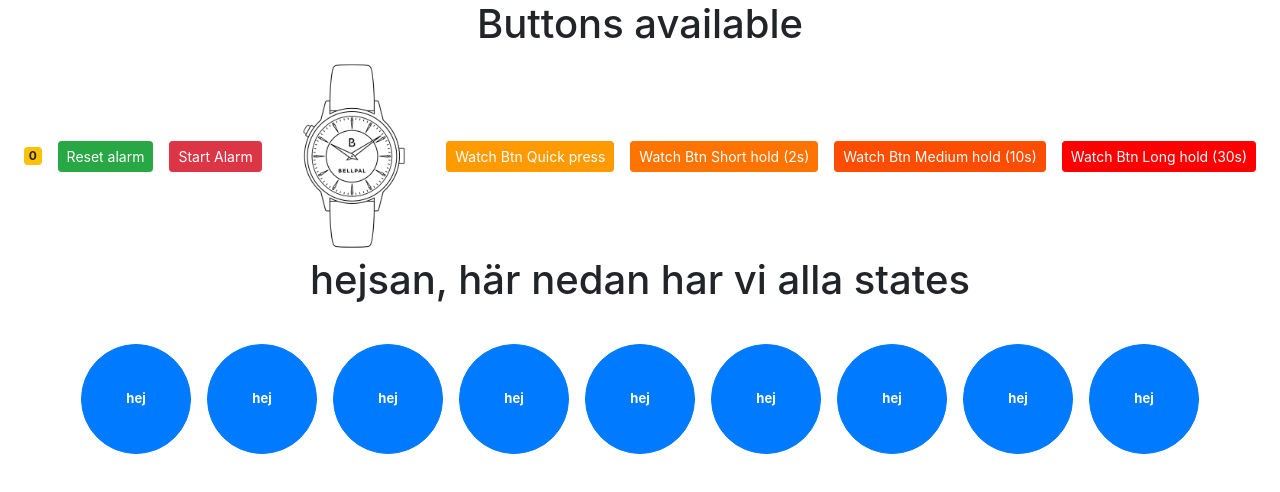
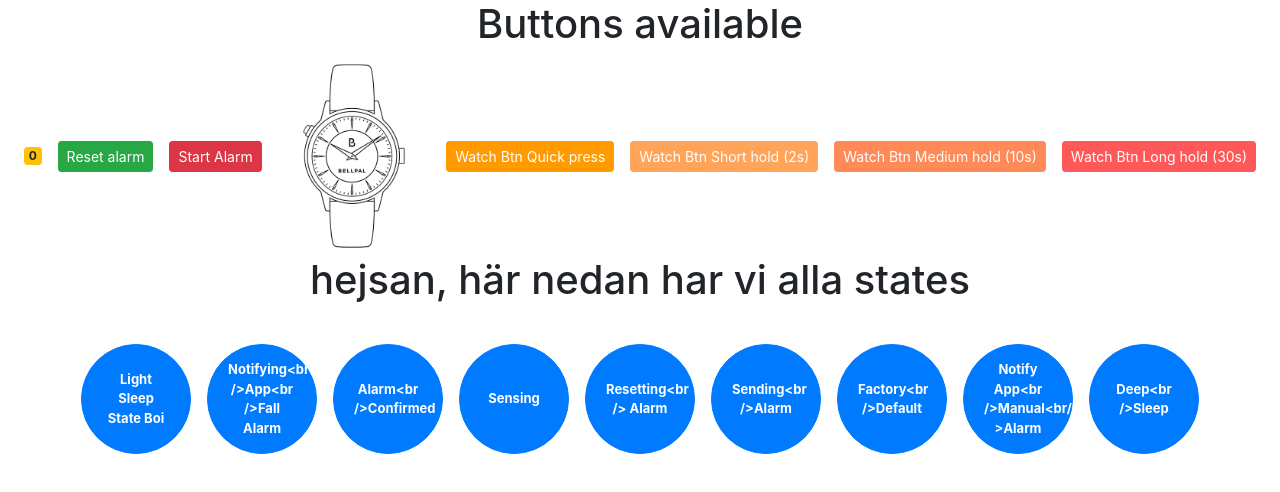
Before and after one commit to duriumm/Bellpal-react-website, a React (Create React App) app: page / in a window 1280 px wide. Shown: the top 492 px of the page. Built offline with nearby package versions, Linux system fonts and the light colour scheme.

Commit message:
Watch long btn switches to deep sleep state. Watch short hold starts alarm. Watch medium hold turns alarm off.

```diff
--- a/src/App.css
+++ b/src/App.css
@@ -14,17 +14,23 @@ img {
   padding: 14px 20px;
   border-radius: 55px;
   font-size: 13px;
+  /* word-break: break-word; // This didnt work either. Word still goes outside circle */
   font-weight: bold;
   text-align: center;
+}
+
+/* This didnt work :( */
+#testing {
+  width: 500;
 }
 
 .btn-Quick-Press {
   /* opacity: 0.2;
   filter: alpha(opacity=20); */
-  background-color: 	#ff9a00 !important;
+  background-color: #ff9a00 !important;
 
   /* background-color: #4caf50 imp !important; */
-  border-color: 	#ff9a00 !important;
+  border-color: #ff9a00 !important;
 }
 
 .btn-Short-Hold {
--- a/src/components/buttonBar.jsx
+++ b/src/components/buttonBar.jsx
@@ -1,4 +1,5 @@
-import React, { useState } from "react";
+import React, { useState, useEffect} from "react";
+import { renderIntoDocument } from "react-dom/test-utils";
 import StateButton from "./stateButton";
 
 const ENUMSTATE = {
@@ -14,88 +15,104 @@ const ENUMSTATE = {
 };
  /// CHECK HERE /// CHECK HERE /// CHECK HERE /// CHECK HERE /// CHECK HERE /// CHECK HERE /// CHECK HERE
 const newArrayInsteadOfMap = [
-  { btnString: "lightSleepStateBtn", textOnBtn: "Light<br />Sleep"}
+  { btnId: "lightSleepStateBtn", textOnBtn: "Light Sleep State Boi"},
+  { btnId: "notifyingAppFallAlarmStateBtn", textOnBtn: "Notifying<br />App<br />Fall Alarm"},
+  { btnId: "alarmConfirmedStateBtn", textOnBtn: "Alarm<br />Confirmed"},
+  { btnId: "sensingStateBtn", textOnBtn: "Sensing"},
+  { btnId: "resettingAlarmStateBtn", textOnBtn: "Resetting<br /> Alarm"},
+  { btnId: "sendingAlarmStateBtn", textOnBtn: "Sending<br />Alarm"},
+  { btnId: "factoryDefaultStateBtn", textOnBtn: "Factory<br />Default"},
+  { btnId: "notifyingAppManualAlarmStateBtn", textOnBtn: "Notify App<br />Manual<br/ >Alarm"},
+  { btnId: "deepSleepStateBtn", textOnBtn: "Deep<br />Sleep"}
+
 ];
- /// CHECK HERE /// CHECK HERE /// CHECK HERE /// CHECK HERE /// CHECK HERE /// CHECK HERE /// CHECK HERE
-const buttonMap = new Map([
-  ["lightSleepStateBtn", "Light<br />Sleep"],
-  ["notifyingAppFallAlarmStateBtn", "Notifying<br />App<br />Fall Alarm"],
-  ["alarmConfirmedStateBtn", "Alarm<br />Confirmed"],
-  ["sensingStateBtn", "Sensing"],
-  ["resettingAlarmStateBtn", "Resetting<br /> Alarm"],
-  ["sendingAlarmStateBtn", "Sending<br />Alarm"],
-  ["factoryDefaultStateBtn", "Factory<br />Default"],
-  ["notifyingAppManualAlarmStateBtn", "Notify App<br />Manual<br/ >Alarm"],
-  ["deepSleepStateBtn", "Deep<br />Sleep"]
-])
+
 
 const ButtonBar = () => {
-  // FRÅGA MUSTAFA
-  // Skapar jag upp en ny Enumstate här varje re-render?
-  // jag borde ha denna nere i min useState(); eller hur?
-  // FRÅGA MUSTAFA
-  // const ENUMSTATE = {
-  //   SENSING_STATE: "SENSING_STATE",                                       // 0
-  //   LIGHT_SLEEP_STATE: "LIGHT_SLEEP_STATE",                               // 1
-  //   NOTIFYING_APP_FALL_ALARM_STATE: "NOTIFYING_APP_FALL_ALARM_STATE",     // 2
-  //   NOTIFYING_APP_MANUAL_ALARM_STATE: "NOTIFYING_APP_MANUAL_ALARM_STATE", // 3
-  //   SENDING_ALARM_STATE: "SENDING_ALARM_STATE",                           // 4
-  //   ALARM_CONFIRMED_STATE: "ALARM_CONFIRMED_STATE",                       // 5
-  //   RESETTING_ALARM_STATE: "RESETTING_ALARM_STATE",                       // 6
-  //   FACTORY_DEFAULT_STATE: "FACTORY_DEFAULT_STATE",                       // 7
-  //   DEEP_SLEEP_STATE: "DEEP_SLEEP_STATE",                                 // 8
-  // };
 
   const [counter, setCounter] = useState(0);
   const [alarmed, setAlarmed] = useState(false);
   const [intervalId, setIntervalId] = useState(null);
   const [currentState, setCurrentState] = useState(ENUMSTATE.DEEP_SLEEP_STATE); // Sätts denna på varje re-render
-  const [listOfButtons, setListOfButtons] = useState([
-    "lightSleepStateBtn",
-    "notifyingAppFallAlarmStateBtn",
-    "alarmConfirmedStateBtn",
-    "sensingStateBtn",
-    "resettingAlarmStateBtn",
-    "sendingAlarmStateBtn",
-    "factoryDefaultStateBtn",
-    "notifyingAppManualAlarmStateBtn",
-    "deepSleepStateBtn"
-    // FIXA DESSA SOM dict(map) MED LINE BREAK TEXTEN
-  ]);
   const [previousButton, setPreviousButton] = useState(null);
 
   const changeOpacityAndStateOnClick = (buttonInputId) => {
-    if (previousButton != null) {
-      document.getElementById(previousButton).style.opacity = 1.0; // Sätter förra knappens opacity till 1.0 för att markera EJ vald (MUTATION!?)
-    }
+    if (previousButton != null) { document.getElementById(previousButton).style.opacity = 1.0; } // Sätter förra knappens opacity till 1.0 för att markera EJ vald (MUTATION!?)}
     document.getElementById(buttonInputId).style.opacity = 0.5; // Sätter nuvarande knapp till 0.5 för att markera att den är val (MUTATION!?)
-
     setPreviousButton(buttonInputId); // Sätter nuvarande knapp till previous button för att kunna access den senare
 
-    if (buttonInputId === "lightSleepStateBtn") {
-      setCurrentState(ENUMSTATE.LIGHT_SLEEP_STATE);
-    } else if (buttonInputId === "notifyingAppFallAlarmStateBtn") {
-      setCurrentState(ENUMSTATE.NOTIFYING_APP_FALL_ALARM_STATE);
-    } else if (buttonInputId === "alarmConfirmedStateBtn") {
-      setCurrentState(ENUMSTATE.ALARM_CONFIRMED_STATE);
-    } else if (buttonInputId === "sensingStateBtn") {
-      setCurrentState(ENUMSTATE.SENSING_STATE);
-    } else if (buttonInputId === "resettingAlarmStateBtn") {
-      setCurrentState(ENUMSTATE.RESETTING_ALARM_STATE);
-    } else if (buttonInputId === "sendingAlarmStateBtn") {
-      setCurrentState(ENUMSTATE.SENDING_ALARM_STATE);
-    } else if (buttonInputId === "factoryDefaultStateBtn") {
-      setCurrentState(ENUMSTATE.FACTORY_DEFAULT_STATE);
-    } else if (buttonInputId === "notifyingAppManualAlarmStateBtn") {
-      setCurrentState(ENUMSTATE.NOTIFYING_APP_MANUAL_ALARM_STATE);
-    } else if (buttonInputId === "deepSleepStateBtn") {
-      setCurrentState(ENUMSTATE.DEEP_SLEEP_STATE);
-    }
+    // Gör om detta så inputen från varje knapp är sin egen state så behövs bara 1 setCurrentState(stateInput)
+    if      (buttonInputId === "lightSleepStateBtn")             { setCurrentState(ENUMSTATE.LIGHT_SLEEP_STATE);                }
+    else if (buttonInputId === "notifyingAppFallAlarmStateBtn")  { setCurrentState(ENUMSTATE.NOTIFYING_APP_FALL_ALARM_STATE);   }
+    else if (buttonInputId === "alarmConfirmedStateBtn")         { setCurrentState(ENUMSTATE.ALARM_CONFIRMED_STATE);            }
+    else if (buttonInputId === "sensingStateBtn")                { setCurrentState(ENUMSTATE.SENSING_STATE);                    }
+    else if (buttonInputId === "resettingAlarmStateBtn")         { setCurrentState(ENUMSTATE.RESETTING_ALARM_STATE);            }
+    else if (buttonInputId === "sendingAlarmStateBtn")           { setCurrentState(ENUMSTATE.SENDING_ALARM_STATE);              }
+    else if (buttonInputId === "factoryDefaultStateBtn")         { setCurrentState(ENUMSTATE.FACTORY_DEFAULT_STATE);            }
+    else if (buttonInputId === "notifyingAppManualAlarmStateBtn"){ setCurrentState(ENUMSTATE.NOTIFYING_APP_MANUAL_ALARM_STATE); }
+    else if (buttonInputId === "deepSleepStateBtn")              { setCurrentState(ENUMSTATE.DEEP_SLEEP_STATE);                 }
   };
 
-  const changeOpacity = () => {
-    setListOfButtons([]);
-  };
+  // Enable and Disable buttons each time currentState is being changed
+  useEffect(() => {
+    console.log("Current state in useEffect but BEFORE check: "+currentState);
+    if(currentState === ENUMSTATE.DEEP_SLEEP_STATE){
+      enableButton("QuickPress"); // Enters factory default
+      disableButton("ShortHold");
+      disableButton("MediumHold");
+      disableButton("LongHold");
+      // TO-DO - either here or other place. Turn off the alarm.
+    }
+    else if(currentState === ENUMSTATE.FACTORY_DEFAULT_STATE){
+      disableButton("QuickPress");
+      disableButton("ShortHold");
+      disableButton("MediumHold");
+      disableButton("LongHold");
+    }
+    else if(currentState === ENUMSTATE.SENSING_STATE){
+      disableButton("QuickPress");  // Man får grönt ljus men ingen action
+      enableButton("ShortHold");    // Man får grönt ljus och vid 10s trigarr man manual alarm
+      disableButton("MediumHold");  // Man får grönt ljus men ingen action
+      enableButton("LongHold");     // Man får grönt ljus och gör factory reset efter 30s
+    }
+    else if(currentState === ENUMSTATE.LIGHT_SLEEP_STATE){
+      disableButton("QuickPress");  // Man får grönt ljus men ingen action
+      enableButton("ShortHold");    // Man får grönt ljus och vid 10s trigarr man manual alarm
+      disableButton("MediumHold");  // Man får grönt ljus men ingen action
+      enableButton("LongHold");     // Man får grönt ljus och gör factory reset efter 30s
+    }
+    else if(currentState === ENUMSTATE.NOTIFYING_APP_FALL_ALARM_STATE){
+      disableButton("QuickPress");
+      disableButton("ShortHold");
+      enableButton("MediumHold");   // Reset alarm
+      enableButton("LongHold");     // Factory reset watch
+    }
+    else if(currentState === ENUMSTATE.NOTIFYING_APP_MANUAL_ALARM_STATE){
+      disableButton("QuickPress");
+      disableButton("ShortHold");
+      enableButton("MediumHold");   // Reset alarm
+      enableButton("LongHold");     // Factory reset watch
+    }
+    else if(currentState === ENUMSTATE.SENDING_ALARM_STATE){
+      disableButton("QuickPress");
+      disableButton("ShortHold");
+      enableButton("MediumHold");   // Reset alarm
+      enableButton("LongHold");     // Factory reset watch
+    }
+    else if(currentState === ENUMSTATE.ALARM_CONFIRMED_STATE){
+      disableButton("QuickPress");
+      disableButton("ShortHold");
+      enableButton("MediumHold");   // Reset alarm
+      enableButton("LongHold");     // Factory reset watch
+    }
+    else if(currentState === ENUMSTATE.RESETTING_ALARM_STATE){
+      disableButton("QuickPress");
+      disableButton("ShortHold");
+      disableButton("MediumHold");
+      disableButton("LongHold");
+    }
+  },[currentState]);
+
 
   const handleOnAlarmClick = () => {
     setAlarmed(true);
@@ -107,48 +124,98 @@ const ButtonBar = () => {
 
   const handleOnResetAlarmClick = () => {
     setAlarmed(false);
-    clearInterval(intervalId); // DENNA INTERVAL GÅR INTE ATT CLEARA HÄR. SÄTT EN BOOL OCH CLEARA DEN NERE I "MAIN"
+    clearInterval(intervalId);
     setCounter(0);
     console.log("REAL COUNTER VAL = " + counter);
   };
 
+
+  const enableButton = (buttonId) => {
+    document.getElementById(buttonId).disabled = false;
+  };
+  const disableButton = (buttonId) => {
+    document.getElementById(buttonId).disabled = true;
+  };
+
   const handleOnWatchButton_QuickPress = () => {
+    // TO-DO - If we are in deep sleep state, this buttonpress should take us to Factory default state
     //setCurrentState(ENUMSTATE.LIGHT_SLEEP_STATE);
     console.log("current enumstate is: " + currentState);
+
   };
 
-  const handleOnWatchButton_ShortHold = () => {};
+  // Short hold(2s) will trigger manual alarm but ONLY if watch is not already alarmed
+  const handleOnWatchButton_ShortHold = () => {
+    if(alarmed === false){
+      // TO-DO - Enter correct state when manual larm has been triggered - TO-DO
+      setAlarmed(true);
+      const id = setInterval(() => {
+        setCounter((counter) => counter + 1);
+      }, 1000);
+      setIntervalId(id);
+    }
+  };
 
-  const handleOnWatchButton_MediumHold = () => {};
+  // Medium hold(10s) will reset the current alarm
+  const handleOnWatchButton_MediumHold = () => {
+    setAlarmed(false);
+    clearInterval(intervalId);
+    setCounter(0);
+    console.log("REAL COUNTER VAL = " + counter);
+    // TO-DO - Enter correct state when resetting alarm - TO-DO
+  };
 
-  const handleOnWatchButton_LongHold = () => {};
+  // Long hold(30s) will set state back to deepSleep state
+  const handleOnWatchButton_LongHold = () => {
+    // TO-DO - Turn alarm off here or in state Checker(probably state checker)
+    setCurrentState(ENUMSTATE.DEEP_SLEEP_STATE);
+    if (previousButton != null) { document.getElementById(previousButton).style.opacity = 1.0; } // Sätter förra knappens opacity till 1.0 för att markera EJ vald (MUTATION!?)}
+    document.getElementById("deepSleepStateBtn").style.opacity = 0.5; // Sätter nuvarande knapp till 0.5 för att markera att den är val (MUTATION!?)
+    setPreviousButton("deepSleepStateBtn"); // Sätter nuvarande knapp till previous button för att kunna access den senare
+
+  };
+
+
 
   // "DETTA E TYP MAIN HEHHEH"
-  if (currentState == ENUMSTATE.SENSING_STATE) {
-    console.log("we are in sensing state bruh");
 
-    document.getElementById("sensingStateBtn").style.opacity = "0.5";
 
-    // for (const button of listOfButtons) {
+  // if(isFirstTimeRendering === true){
+  //   console.log("first time rendering!");
+  //   setIsFirstTimeRendering(false);
+  // }
+  // else if(isFirstTimeRendering === false){
+  //   console.log("NOT first time rendering!");
+  //   //startInitDeepSleepState();
+  //   testDisableButtons("QuickPress");
+  // }
 
-    //   console.log("Knapp i listan: " + button);
+  //changeWatchButtonsBasedOnState();
 
-    // }
-    listOfButtons.forEach((element) => {
-      console.log(element);
-    });
-  }
+  // startInitDeepSleepState();
+  // enableButton("ShortHold");
+  // //changeButtonBasedOnState("ShortHold");
+  // if(currentState == ENUMSTATE.DEEP_SLEEP_STATE) {
+  //   console.log("we are in DEEP SLEEP state bruh");
+  //   disableButton("ShortHold");
+  //   disableButton("MediumHold");
+  //   disableButton("LongHold");
+  //   enableButton = ("QuickPress");
+
+  // // Quick press = Go to factory default state
+  // // Short hold  = NO change at all (gray out)
+  // // Medium hold = NO change at all (gray out)
+  // // Long hold   = NO change at all (gray out)
+  // }
+
+
 
   // Denna if sats kör på varje RE-render av något objekt
   // if(counter >= 30){
   //   clearInterval(intervalId);
   // }
-  console.log("Current active state is: " + currentState);
-
-  console.log("NU SKRIVER VI UT SKITEN");
-  for (const [key, value] of buttonMap.entries()) {
-    console.log(key, value);
-  }
+  console.log("Actual active state is: " + currentState);
+  //changeWatchButtonsBasedOnState();
 
   return (
     <div>
@@ -199,115 +266,16 @@ const ButtonBar = () => {
       <h1>hejsan, här nedan har vi alla states</h1>
       <br></br>
       {/* FRÅGA MUSTAFA */}
-      {listOfButtons.map((stateBtn) => {
+      {newArrayInsteadOfMap.map((stateBtnObject) => {
         return (
           <StateButton
-            id={stateBtn}
+            id={stateBtnObject.btnId}
             changeOpacityAndStateOnClick={changeOpacityAndStateOnClick}
-            text={'hej'}
+            text={stateBtnObject.textOnBtn}
           />
         );
       })}
-      {/* {console.log(buttonMap.values())}  // skrivs ut korrekt */}
-      {/* {console.log(buttonMap.keys())}     // skrivs ut korrekt */}
 
-      {/* dONT USE THIS BELOW, USE NEW ARRAY WITH OBJECTS INSTEAD */}
-      {/* {
-        buttonMap.forEach((btnIdString, btnText) => {
-          return(
-            <StateButton
-              id={"DUDU"}
-              changeOpacityAndStateOnClick={changeOpacityAndStateOnClick}
-              text={"HEJ"}
-            />
-          );
-        })
-      } */}
-      {/* <button
-        id="lightSleepStateBtn"
-        onClick={() => changeOpacityAndStateOnClick("lightSleepStateBtn")} // HÄR skulle jag vilja ha buttons variabel id som argument istället för en sträng
-        type="button"
-        class="btn btn-primary btn-circle btn-xl m-2"
-      >
-        Light<br></br>Sleep
-      </button>
-      mellanrummellanmellanrummellanmel
-      <button
-        id="notifyingAppFallAlarmStateBtn"
-        onClick={() =>
-          changeOpacityAndStateOnClick("notifyingAppFallAlarmStateBtn")
-        }
-        type="button"
-        class="btn btn-primary btn-circle btn-xl m-2"
-      >
-        Notifying<br></br>App<br></br>Fall Alarm
-      </button>
-      <br></br>
-      mellanrummellanmellanrummellanrumemememememem
-      <button
-        id="alarmConfirmedStateBtn"
-        onClick={() => changeOpacityAndStateOnClick("alarmConfirmedStateBtn")}
-        type="button"
-        class="btn btn-primary btn-circle btn-xl m-2"
-      >
-        Alarm<br></br>Confirmed
-      </button>
-      <br></br>
-      <button
-        id="sensingStateBtn"
-        onClick={() => changeOpacityAndStateOnClick("sensingStateBtn")}
-        type="button"
-        class="btn btn-primary btn-circle btn-xl m-2"
-      >
-        Sensing
-      </button>
-      mellanrummemellanrummellanmememe
-      <button
-        id="resettingAlarmStateBtn"
-        onClick={() => changeOpacityAndStateOnClick("resettingAlarmStateBtn")}
-        type="button"
-        class="btn btn-primary btn-circle btn-xl m-2"
-      >
-        Reset<br></br> Alarm
-      </button>
-      mellanrummellanmelmellanrummellan
-      <button
-        id="sendingAlarmStateBtn"
-        onClick={() => changeOpacityAndStateOnClick("sendingAlarmStateBtn")}
-        type="button"
-        class="btn btn-primary btn-circle btn-xl m-2"
-      >
-        Sending<br></br>Alarm
-      </button>
-      <br></br>
-      <button
-        id="factoryDefaultStateBtn"
-        onClick={() => changeOpacityAndStateOnClick("factoryDefaultStateBtn")}
-        type="button"
-        class="btn btn-primary btn-circle btn-xl m-2"
-      >
-        Factory<br></br>Default
-      </button>
-      mellanrummellanmelmellanrummellan
-      <button
-        id="notifyingAppManualAlarmStateBtn"
-        onClick={() =>
-          changeOpacityAndStateOnClick("notifyingAppManualAlarmStateBtn")
-        }
-        type="button"
-        class="btn btn-primary btn-circle btn-xl m-2"
-      >
-        Notify App<br></br>Manual<br></br>Alarm
-      </button>
-      <br></br>
-      <button
-        id="deepSleepStateBtn"
-        onClick={() => changeOpacityAndStateOnClick(ENUMSTATE.DEEP_SLEEP_STATE)}
-        type="button"
-        class="btn btn-primary btn-circle btn-xl m-2"
-      >
-        Deep<br></br>Sleep
-      </button> */}
     </div>
   );
 };
--- a/src/components/stateButton.jsx
+++ b/src/components/stateButton.jsx
@@ -1,12 +1,12 @@
 import React from "react";
 
-const StateButton = ({ id, changeOpacityAndStateOnClick, text }) => {
+const StateButton = ({ id, changeOpacityAndStateOnClick, text}) => {
   return (
     <button
       id={id}
       onClick={() => changeOpacityAndStateOnClick(id)}
       type="button"
-      class="btn btn-primary btn-circle btn-xl m-2"
+      className="btn btn-primary btn-circle btn-xl m-2"
       // Style skriver över app.css styles :)
     >
       {text}
```
